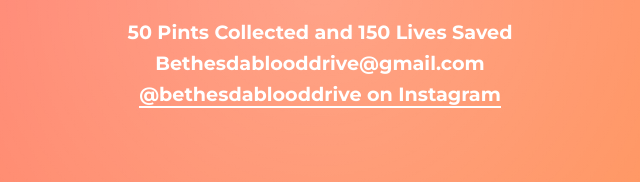
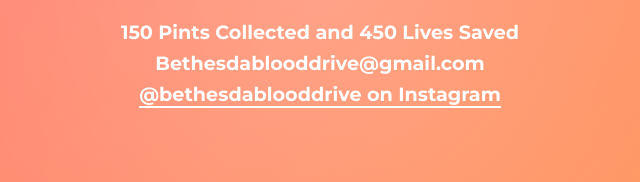
Before and after one commit to BethesdaBloodDrive/BethesdaBloodDrive, a plain HTML site: page Project_2_Sefen/officers.html in a window 1280 px wide. Shown: the part 267-449 px from the top of the page, 320-960 px from the left. Drawn offline with nearby package versions, Linux system fonts and the light colour scheme.

Commit message:
pushing update

```diff
--- a/Project_2_Sefen/officers.html
+++ b/Project_2_Sefen/officers.html
@@ -409,7 +409,7 @@
         </nav>
 
         <h1>Meet the Officers</h1>
-        <p><strong>50 Pints Collected and 150 Lives Saved<br>
+        <p><strong>150 Pints Collected and 450 Lives Saved<br>
         Bethesdablooddrive@gmail.com<br>
         <a href="https://www.instagram.com/bethesdablooddrive/" target="_blank">@bethesdablooddrive on Instagram</a></strong></p>
     </header>
```
